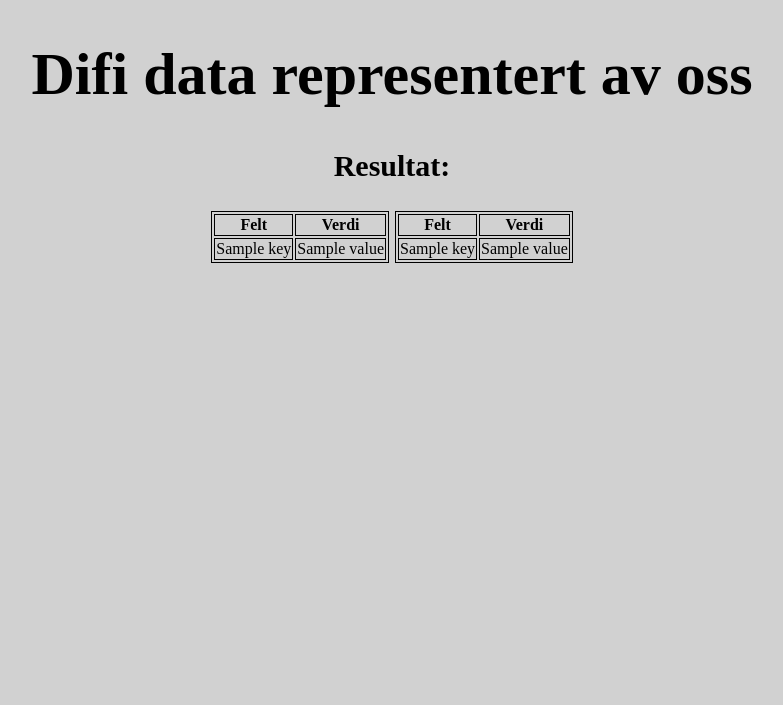
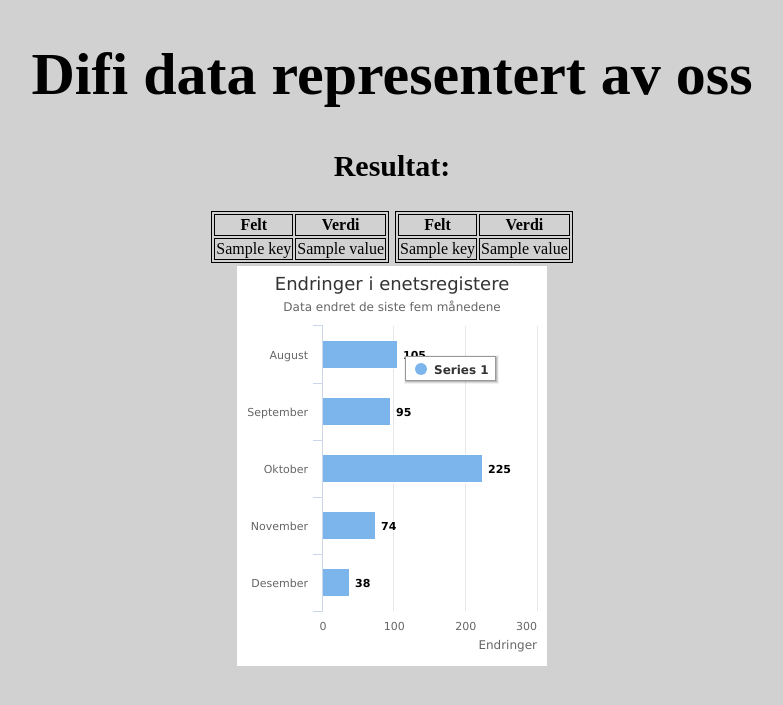
Before and after one commit to Foxboron/INFO310, a Flask app: template templates/compare.html in a window 1280 px wide. Shown: the top 705 px of the page, without its empty margins (248-1031 px from the left). Run offline with Flask 2, Linux system fonts and the light colour scheme; the template is opened without the code that fills it: most values are stand-ins (such as "Sample title", 1, 10 or a date in 2020).

Commit message:
la til graf i compare siden

```diff
--- a/templates/compare.html
+++ b/templates/compare.html
@@ -52,6 +52,73 @@
 		    </div>
 
 
+        <script src="{{ url_for('static', filename='exporting.js') }}"></script>
+        <script src="{{ url_for('static', filename='highcharts.js') }}"></script>
+
+
+        <div id="container" style="min-width: 310px; max-width:200px; height: 400px; margin: 0 auto"></div>
+
+
+
+        		<script type="text/javascript">
+
+        Highcharts.chart('container', {
+            chart: {
+                type: 'bar'
+            },
+            title: {
+                text: 'Endringer i enetsregistere'
+            },
+            subtitle: {
+                text: 'Data endret de siste fem månedene'
+            },
+            xAxis: {
+                categories: ['August', 'September', 'Oktober', 'November', 'Desember'],
+                title: {
+                    text: null
+                }
+            },
+            yAxis: {
+                min: 0,
+                title: {
+                    text: 'Endringer',
+                    align: 'high'
+                },
+                labels: {
+                    overflow: 'justify'
+                }
+            },
+            tooltip: {
+                valueSuffix: ' endringer'
+            },
+            plotOptions: {
+                bar: {
+                    dataLabels: {
+                        enabled: true
+                    }
+                }
+            },
+            legend: {
+                layout: 'vertical',
+                align: 'right',
+                verticalAlign: 'top',
+                x: -40,
+                y: 80,
+                floating: true,
+                borderWidth: 1,
+                backgroundColor: ((Highcharts.theme && Highcharts.theme.legendBackgroundColor) || '#FFFFFF'),
+                shadow: true
+            },
+            credits: {
+                enabled: false
+            },
+            series: [ {
+                data: [105, 95, 225, 74, 38] /*Legg til verdiene vil ha vist her*/
+            }]
+        });
+		</script>
+
+
 	</body>
 
 </html>
```
